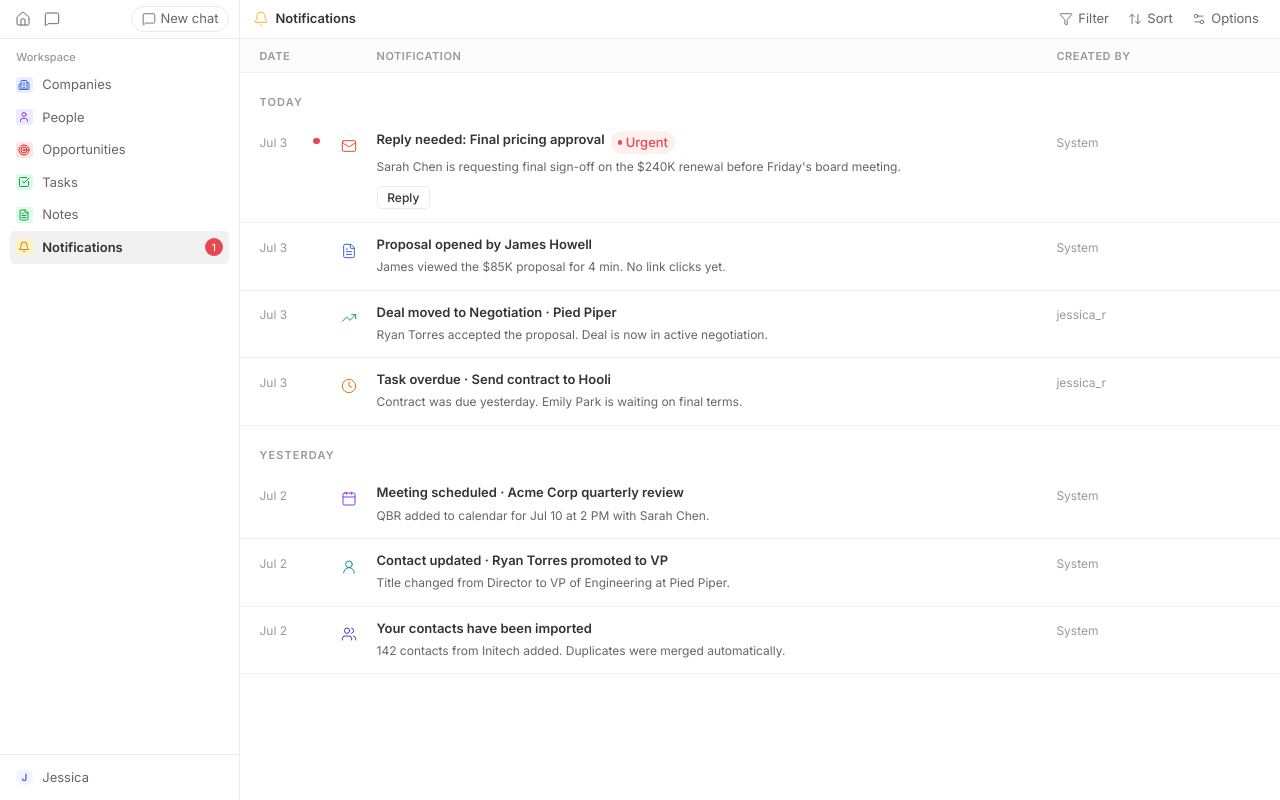
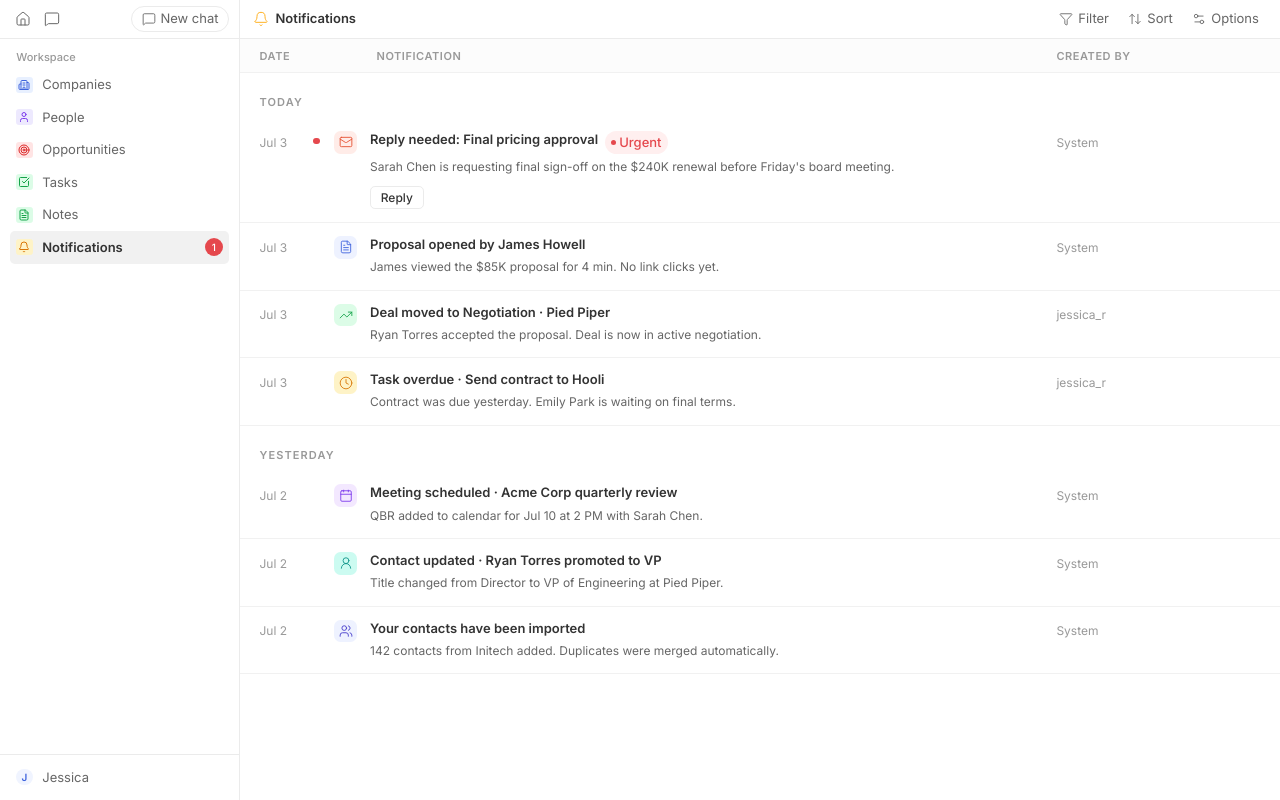
Before and after one commit to azinsm81/twenty-notification-center, a Next.js app: page / in a window 1280 px wide. Built offline with nearby package versions, Linux system fonts and the light colour scheme.

Commit message:
Restore icon background, reduce container to w-7 h-7

```diff
--- a/app/page.tsx
+++ b/app/page.tsx
@@ -128,9 +128,12 @@ export default function Home() {
                         </div>
 
                         {/* Icon */}
-                        <div className="w-9 h-9 flex items-center justify-center flex-shrink-0">
+                        <div
+                          className="w-7 h-7 rounded-lg flex items-center justify-center flex-shrink-0"
+                          style={{ backgroundColor: notifIcon?.bg ?? "#F1F1F1" }}
+                        >
                           {IconComponent && (
-                            <IconComponent size={16} strokeWidth={1.5} style={{ color: notifIcon?.color }} />
+                            <IconComponent size={14} strokeWidth={1.5} style={{ color: notifIcon?.color }} />
                           )}
                         </div>
 
```
